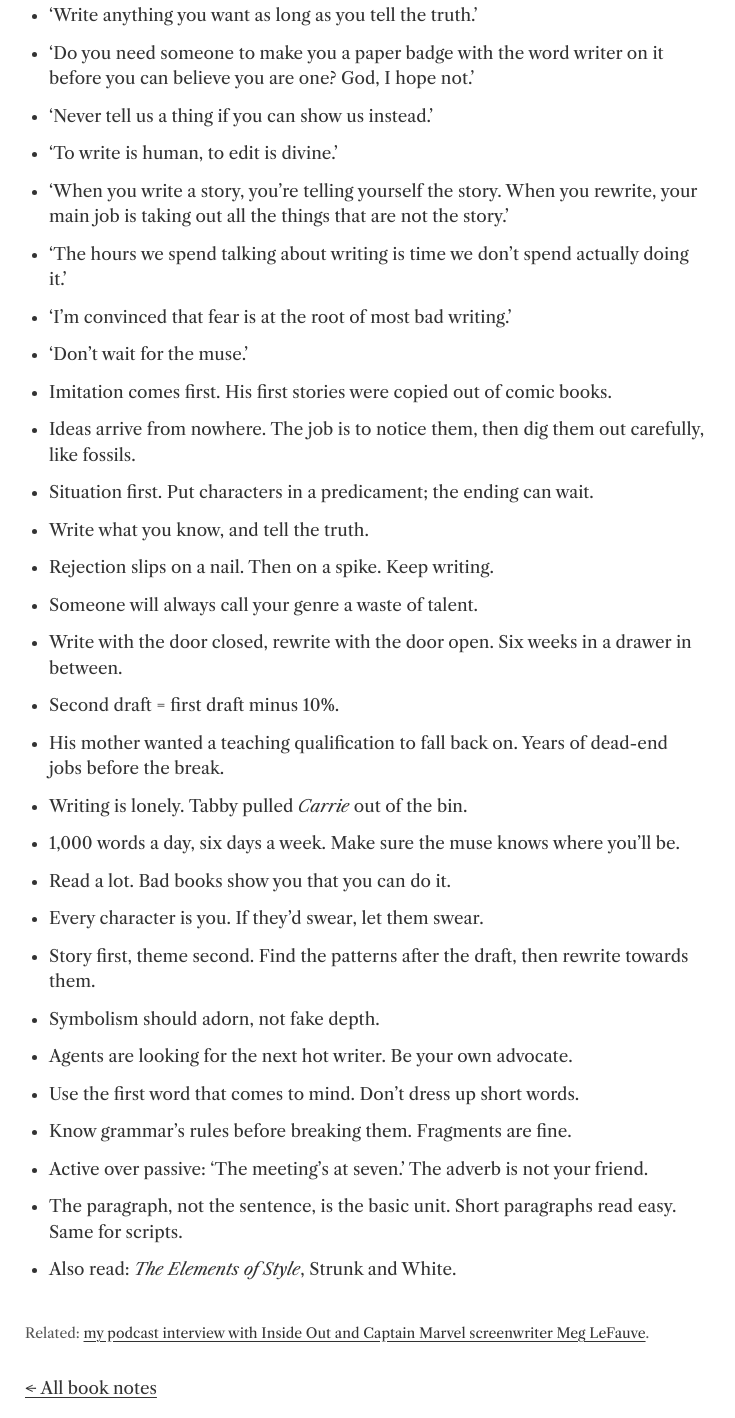
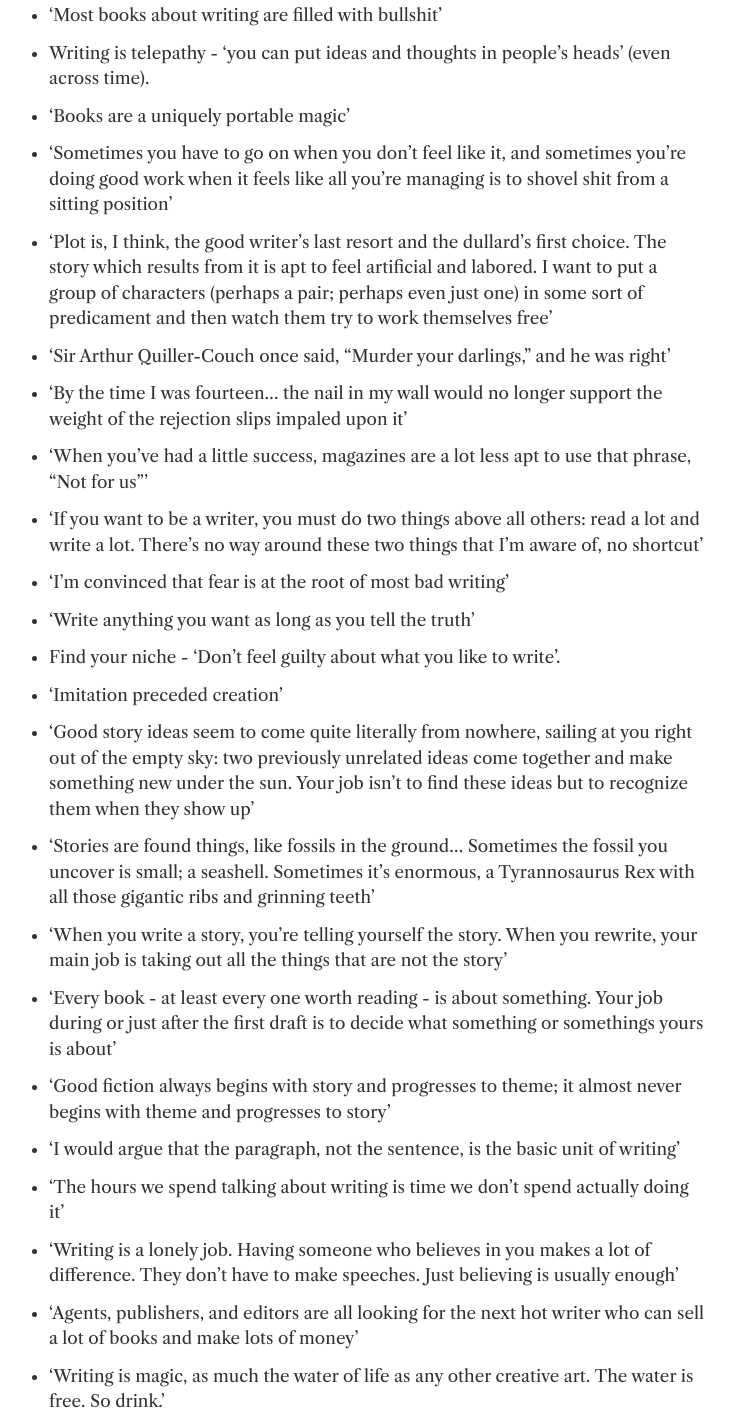
Before and after one commit to mfbmbm/mikebattle-site, an Astro site: page /book-notes/on-writing-stephen-king in a window 1280 px wide. Shown: the part 206-1624 px from the top of the page, without its empty margins (275-1010 px from the left). Built offline with nearby package versions, Linux system fonts and the light colour scheme; Astro itself is replaced by a stand-in of ours; a web font is replaced by a local one.

Commit message:
On Writing: Mike's new list, cleaned and reordered
Co-Authored-By: Claude Opus 5.5 <noreply@anthropic.com>
Claude-Session: https://claude.ai/code/session_01ArhBGvGGR4UorrANwvTu1R

```diff
--- a/src/content/notes/on-writing-stephen-king.md
+++ b/src/content/notes/on-writing-stephen-king.md
@@ -6,32 +6,26 @@ related:
   url: https://pod.link/1529608643/episode/QnV6enNwcm91dC05MTQ5NDU1
 ---
 
-- 'Write anything you want as long as you tell the truth.'
-- 'Do you need someone to make you a paper badge with the word writer on it before you can believe you are one? God, I hope not.'
-- 'Never tell us a thing if you can show us instead.'
-- 'To write is human, to edit is divine.'
-- 'When you write a story, you're telling yourself the story. When you rewrite, your main job is taking out all the things that are not the story.'
-- 'The hours we spend talking about writing is time we don't spend actually doing it.'
-- 'I'm convinced that fear is at the root of most bad writing.'
-- 'Don't wait for the muse.'
-- Imitation comes first. His first stories were copied out of comic books.
-- Ideas arrive from nowhere. The job is to notice them, then dig them out carefully, like fossils.
-- Situation first. Put characters in a predicament; the ending can wait.
-- Write what you know, and tell the truth.
-- Rejection slips on a nail. Then on a spike. Keep writing.
-- Someone will always call your genre a waste of talent.
-- Write with the door closed, rewrite with the door open. Six weeks in a drawer in between.
-- Second draft = first draft minus 10%.
-- His mother wanted a teaching qualification to fall back on. Years of dead-end jobs before the break.
-- Writing is lonely. Tabby pulled *Carrie* out of the bin.
-- 1,000 words a day, six days a week. Make sure the muse knows where you'll be.
-- Read a lot. Bad books show you that you can do it.
-- Every character is you. If they'd swear, let them swear.
-- Story first, theme second. Find the patterns after the draft, then rewrite towards them.
-- Symbolism should adorn, not fake depth.
-- Agents are looking for the next hot writer. Be your own advocate.
-- Use the first word that comes to mind. Don't dress up short words.
-- Know grammar's rules before breaking them. Fragments are fine.
-- Active over passive: 'The meeting's at seven.' The adverb is not your friend.
-- The paragraph, not the sentence, is the basic unit. Short paragraphs read easy. Same for scripts.
-- Also read: *The Elements of Style*, Strunk and White.
+- 'Most books about writing are filled with bullshit'
+- Writing is telepathy - 'you can put ideas and thoughts in people's heads' (even across time).
+- 'Books are a uniquely portable magic'
+- 'Sometimes you have to go on when you don't feel like it, and sometimes you're doing good work when it feels like all you're managing is to shovel shit from a sitting position'
+- 'Plot is, I think, the good writer's last resort and the dullard's first choice. The story which results from it is apt to feel artificial and labored. I want to put a group of characters (perhaps a pair; perhaps even just one) in some sort of predicament and then watch them try to work themselves free'
+- 'Sir Arthur Quiller-Couch once said, "Murder your darlings," and he was right'
+- 'By the time I was fourteen… the nail in my wall would no longer support the weight of the rejection slips impaled upon it'
+- 'When you've had a little success, magazines are a lot less apt to use that phrase, "Not for us"'
+- 'If you want to be a writer, you must do two things above all others: read a lot and write a lot. There's no way around these two things that I'm aware of, no shortcut'
+- 'I'm convinced that fear is at the root of most bad writing'
+- 'Write anything you want as long as you tell the truth'
+- Find your niche - 'Don't feel guilty about what you like to write'.
+- 'Imitation preceded creation'
+- 'Good story ideas seem to come quite literally from nowhere, sailing at you right out of the empty sky: two previously unrelated ideas come together and make something new under the sun. Your job isn't to find these ideas but to recognize them when they show up'
+- 'Stories are found things, like fossils in the ground… Sometimes the fossil you uncover is small; a seashell. Sometimes it's enormous, a Tyrannosaurus Rex with all those gigantic ribs and grinning teeth'
+- 'When you write a story, you're telling yourself the story. When you rewrite, your main job is taking out all the things that are not the story'
+- 'Every book - at least every one worth reading - is about something. Your job during or just after the first draft is to decide what something or somethings yours is about'
+- 'Good fiction always begins with story and progresses to theme; it almost never begins with theme and progresses to story'
+- 'I would argue that the paragraph, not the sentence, is the basic unit of writing'
+- 'The hours we spend talking about writing is time we don't spend actually doing it'
+- 'Writing is a lonely job. Having someone who believes in you makes a lot of difference. They don't have to make speeches. Just believing is usually enough'
+- 'Agents, publishers, and editors are all looking for the next hot writer who can sell a lot of books and make lots of money'
+- 'Writing is magic, as much the water of life as any other creative art. The water is free. So drink.'
```
